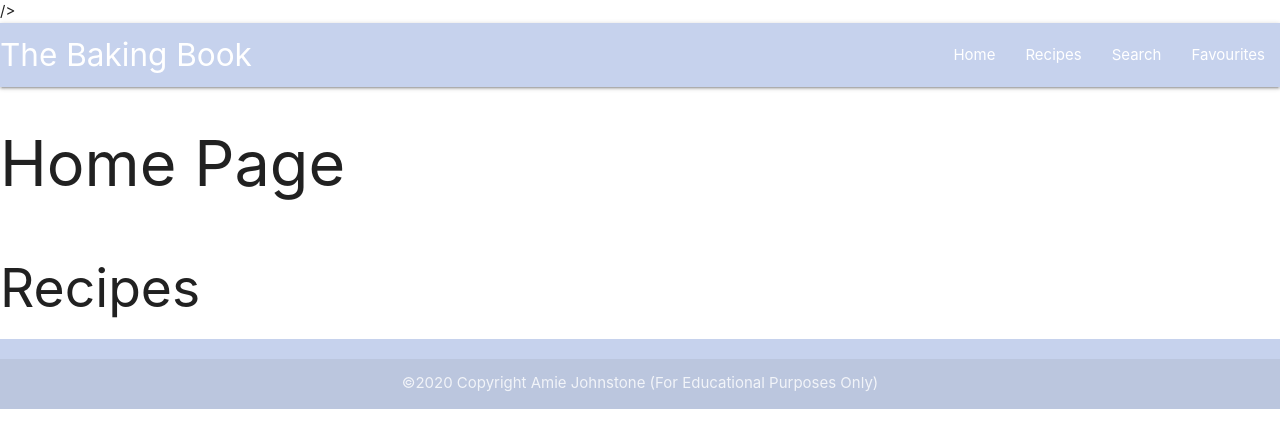
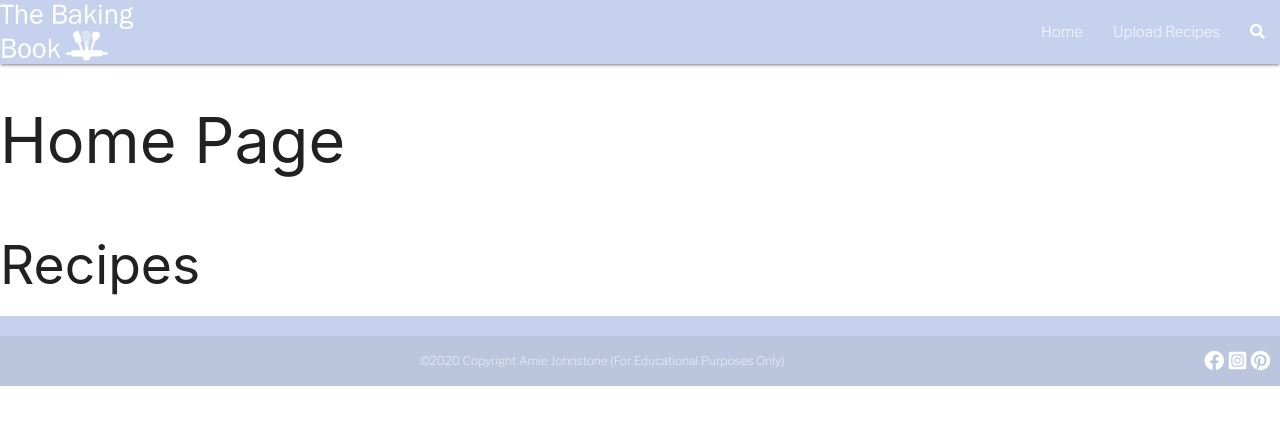
Before and after one commit to Amiejohnstone18/The_Baking_Book, a Flask app: page / in a window 1280 px wide. Shown: the top 448 px of the page. Run offline with Flask 2, Linux system fonts and the light colour scheme; data that the repository does not hold is empty; some libraries are stand-ins or nearby versions.

Commit message:
Adapted Nav bar logo & added footer social icon links

```diff
--- a/static/css/style.css
+++ b/static/css/style.css
@@ -1,13 +1,23 @@
 /* Nav Bar */
 .nav-colour {
   background-color: #c6d2ed;
+  font-family: "Libre Franklin", sans-serif;
 }
 
+.img-responsive {
+  height: auto;
+  width: auto;
+  max-height: 67px;
+  max-width: 250px;
+}
 
 /* Footer */
 .page-footer {
   background-color: #c6d2ed;
   text-align: center;
+  font-family: "Libre Franklin", sans-serif;
+  /* font-weight: bold; */
+  font-size: 12px;
 }
 
 body {
@@ -19,3 +29,21 @@ body {
 main {
   flex: 1 0 auto;
 }
+
+.social-icons {
+  float: left;
+  font-size: 20px;
+  margin-right: 10px;
+}
+
+.fa-facebook {
+  color: white;
+}
+
+.fa-instagram-square {
+  color: white;
+}
+
+.fa-pinterest {
+  color: white;
+}
--- a/static/js/script.js
+++ b/static/js/script.js
@@ -1,3 +1,4 @@
+// Nav bar Mobile view- isn't working
 $(document).ready(function(){
     $('.sidenav').sidenav();
   });
--- a/templates/base.html
+++ b/templates/base.html
@@ -1,16 +1,33 @@
 <!DOCTYPE html>
 <html lang="en">
-
   <head>
-	<meta charset="UTF-8">
-	<meta name="viewport" content="width=device-width, initial-scale=1.0">
-	<link rel="stylesheet" href="https://cdnjs.cloudflare.com/ajax/libs/font-awesome/5.15.1/css/all.min.css"
+    <meta charset="UTF-8" />
+    <meta name="viewport" content="width=device-width, initial-scale=1.0" />
+    <link
+      rel="stylesheet"
+      href="https://cdnjs.cloudflare.com/ajax/libs/font-awesome/5.15.1/css/all.min.css"
       integrity="sha512-+4zCK9k+qNFUR5X+cKL9EIR+ZOhtIloNl9GIKS57V1MyNsYpYcUrUeQc9vNfzsWfV28IaLL3i96P9sdNyeRssA=="
-		crossorigin="anonymous" type="text/css" />
-	<link rel="stylesheet" href="https://cdnjs.cloudflare.com/ajax/libs/materialize/1.0.0/css/materialize.min.css"
-		type="text/css">
-	<link rel="stylesheet" href="{{ url_for('static', filename='css/style.css') }}" type="text/css">
-     <link rel="shortcut icon" type="image/png" href="static/images/favicon.png">
+      crossorigin="anonymous"
+      type="text/css"
+    />
+    <link
+      rel="stylesheet"
+      href="https://cdnjs.cloudflare.com/ajax/libs/materialize/1.0.0/css/materialize.min.css"
+      type="text/css"
+    />
+    <link
+      rel="stylesheet"
+      href="{{ url_for('static', filename='css/style.css') }}"
+      type="text/css"
+    />
+    <link
+      rel="shortcut icon"
+      type="image/png"
+      href="static/images/favicon.png"
+    />
+    <link
+      href="https://fonts.googleapis.com/css2?family=Libre+Franklin:wght@200&display=swap"
+      rel="stylesheet"
     />
     {% block styles %}
     {% endblock %}
@@ -18,37 +35,37 @@
     <title>The Baking Book</title>
   </head>
 
-
   <body>
-
     <header>
       <!-- Nav Bar-->
       <nav class="nav-colour">
         <div class="nav-wrapper">
-				<a href="#!" class="brand-logo">The Baking Book</a>
-				<a href="#" data-target="mobile-demo" class="sidenav-trigger"><i class="fas fa-bars"></i></a>
+          <a href="index.html" class="brand-logo">
+          <img class="img-responsive" src="static/images/logo.png" alt="logo"></a>
+          <a href="#" data-target="mobile-demo" class="sidenav-trigger"
+            ><i class="fas fa-bars"></i
+          ></a>
           <ul class="right hide-on-med-and-down">
-					<li><a href="#">Home</a></li>
-                    <li><a href="#">Recipes</a></li>
-                    <li><a href="#">Search</a></li>
-                    <li><a href="#">Favourites</a></li>
+            <li><a href="static/templates/index.html">Home</a></li>
+            <li><a href="static/templates/recipes.html">Upload Recipes</a></li>
+            <li><a href="static/templates/search.html" class="fas fa-search"></a></li>
           </ul>
         </div>
       </nav>
+
       <!-- Mobile Nav Bar-->
       <ul class="sidenav" id="mobile-demo">
         <li><h3 class="center-align">The Baking Book</h3></li>
-			<li><a href="#">Home</a></li>
-            <li><a href="#">Recipes</a></li>
-            <li><a href="#">Search</a></li>
-            <li><a href="#">Favourites</a></li>
+        <li><a href="templates/index.html">Home</a></li>
+        <li><a href="templates/recipes.html">Recipes</a></li>
+        <li><a href="templates/search.html">Search</a></li>
       </ul>
     </header>
+
 
     <h1>Home Page</h1>
     {% block content %}
     {% endblock %}
-
 
     <!-- Footer Menu -->
     <footer class="page-footer">
@@ -56,17 +73,29 @@
         <div class="container">
           ©2020 Copyright Amie Johnstone (For Educational Purposes Only)
         </div>
+        <div class="social-icons">
+          <a href="https://www.facebook.com/" target="_blank"
+            ><li class="fab fa-facebook"></li
+          ></a>
+          <a href="https://www.instagram.com/" target="_blank"
+            ><li class="fab fa-instagram-square"></li
+          ></a>
+          <a href="https://www.pinterest.co.uk/" target="_blank"
+            ><li class="fab fa-pinterest"></li
+          ></a>
+        </div>
       </div>
     </footer>
 
-
     <!-- Script Tags -->
-	<script src="http://code.jquery.com/jquery-3.5.1.min.js"
-		integrity="sha256-9/aliU8dGd2tb6OSsuzixeV4y/faTqgFtohetphbbj0=" crossorigin="anonymous"></script>
+    <script
+      src="http://code.jquery.com/jquery-3.5.1.min.js"
+      integrity="sha256-9/aliU8dGd2tb6OSsuzixeV4y/faTqgFtohetphbbj0="
+      crossorigin="anonymous"
+    ></script>
     <script src="https://cdnjs.cloudflare.com/ajax/libs/materialize/1.0.0/js/materialize.min.js"></script>
     <script src="{{ url_for('static', filename='js/script.js') }}"></script>
     {% block scripts %}
     {% endblock %}
   </body>
-
 </html>
```
Also changed, not shown: templates/index.html (added). Lines whose indentation alone changed are shown as unchanged.
